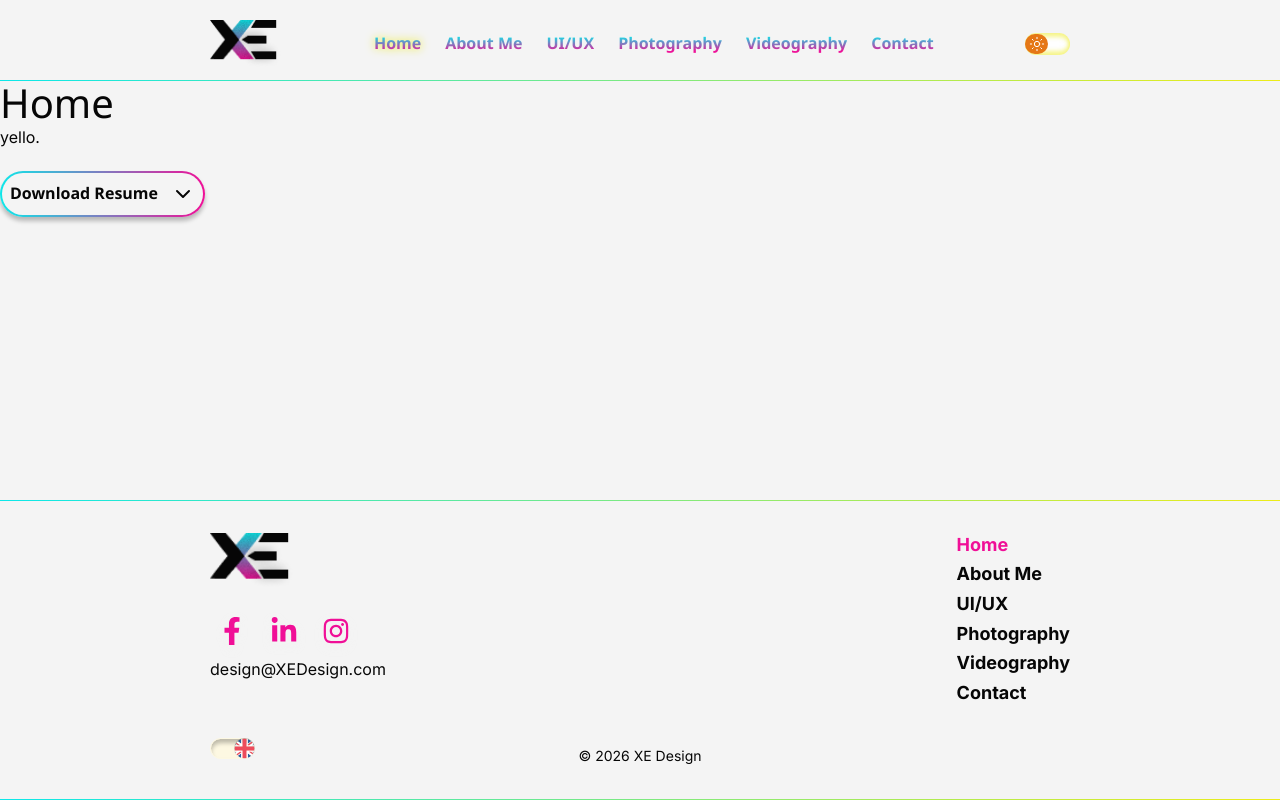
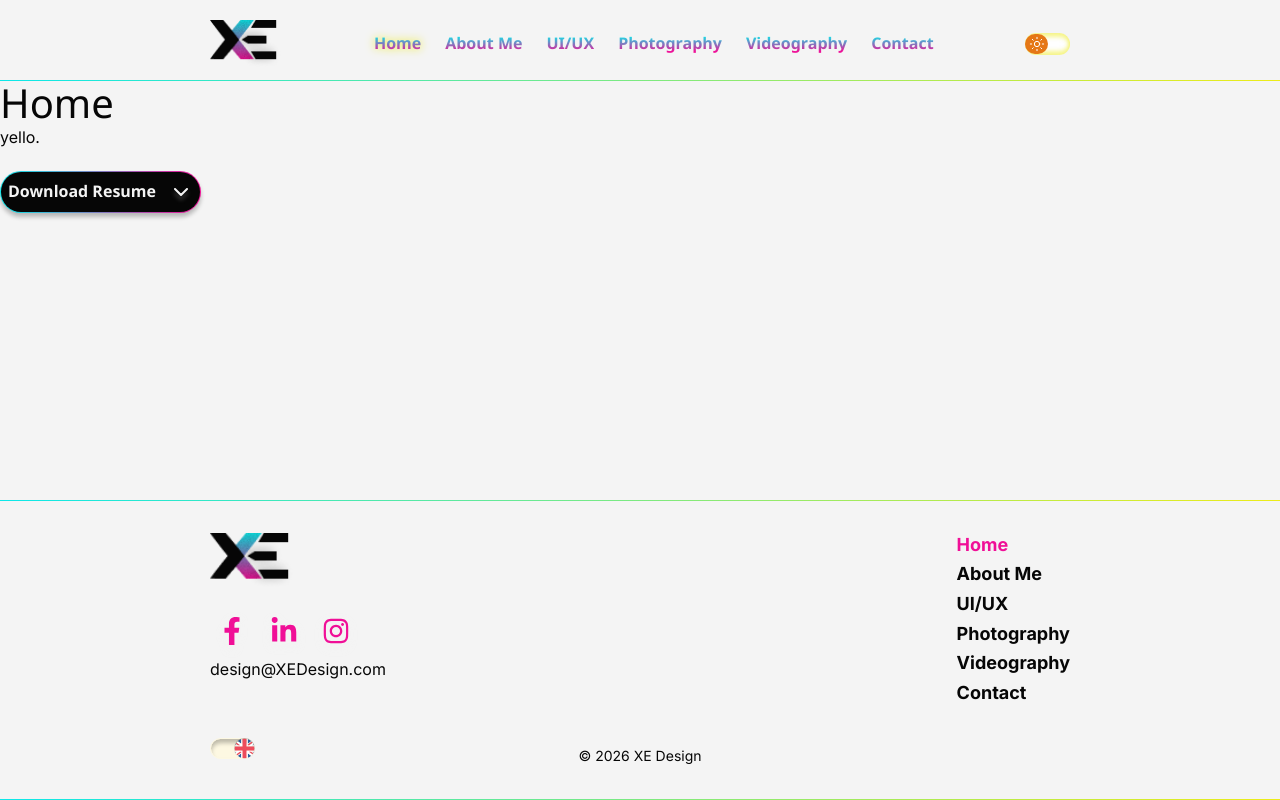
Before and after one commit to duct-tape-deployments/devin-portfolio, a React (Vite) app: page / in a window 1280 px wide. Built offline with nearby package versions, Linux system fonts and the light colour scheme; a web font is replaced by a local one.

Commit message:
fix(button): match secondary button states, stroke and chevron shadow to Figma

```diff
--- a/src/styles/tokens.css
+++ b/src/styles/tokens.css
@@ -104,6 +104,7 @@
   /* ---- Shadows / glow --------------------------------------------------- */
   --shadow-btn: 0px 4px 4px 0px var(--color-btn-shadow);
   --drop-shadow-icon: 0 4px 4px var(--color-paper-25); /*filter*/
+  --drop-shadow-btn-icon: 0 4px 2px var(--color-paper-25); /*filter*/
   --shadow-card: -2px -2px 18px 10px var(--color-paper-50);
   /* glow on hero images (pawPerfect, solarSmart, southsideBloom, ui-ux portfolio) */
   --shadow-glow-image: 2px -2px 6px var(--color-paper-50);
@@ -136,6 +137,13 @@
     rgba(13, 231, 233, 0.4) 0%,
     rgba(240, 15, 151, 0.4) 100%
   );
+
+  --background-image-gradient-outline-disabled: linear-gradient(
+    90deg,
+    rgba(13, 231, 233, 0.4) 0%,
+    rgba(240, 15, 151, 0.4) 100%
+  );
+  --btn-outline-disabled-foreground: var(--color-btn-solid-foreground);
 
   --color-focus: var(--color-magenta); /*outline*/
   --color-disabled: rgb(from var(--color-ink) r g b / 40%);
@@ -211,25 +219,40 @@
   }
 
   .btn-outline {
-    color: var(--color-foreground);
-
-    border: 2px solid transparent;
-
+    --btn-outline-border: var(--background-image-gradient-outline);
+    --btn-outline-fill: var(--color-btn-solid);
+    color: var(--color-btn-solid-foreground);
+    border: 1px solid transparent;
+    padding: calc(0.5625rem - 1px) calc(0.5rem - 1px);
     background:
-      linear-gradient(var(--color-background), var(--color-background)) padding-box,
-      var(--background-image-gradient-outline) border-box;
-
+      linear-gradient(var(--btn-outline-fill), var(--btn-outline-fill)) padding-box,
+      var(--btn-outline-border) border-box var(--btn-outline-fill);
     box-shadow: var(--shadow-btn);
   }
 
+  .btn-outline svg {
+    filter: drop-shadow(var(--drop-shadow-btn-icon));
+  }
+
   .btn-outline:hover:not(:disabled):not([aria-disabled='true']) {
-    background:
-      linear-gradient(var(--color-background), var(--color-background)) padding-box,
-      var(--background-image-gradient-outline-hover) border-box;
+    --btn-outline-border: var(--background-image-gradient-outline-hover);
+  }
+
+  .btn-outline:focus-visible {
+    --btn-outline-border: linear-gradient(var(--color-btn-solid), var(--color-btn-solid));
   }
 
   .btn-outline:active:not(:disabled):not([aria-disabled='true']) {
+    --btn-outline-border: var(--background-image-gradient-outline);
     box-shadow: var(--shadow-pressed);
+  }
+
+  .btn-outline:disabled,
+  .btn-outline[aria-disabled='true'] {
+    --btn-outline-fill: color-mix(in srgb, var(--color-btn-solid) 40%, var(--color-background));
+    --btn-outline-border: var(--background-image-gradient-outline-disabled);
+    color: var(--btn-outline-disabled-foreground);
+    opacity: 1;
   }
 
   .btn-icon {
@@ -291,6 +314,7 @@
   --color-field: #313131;
   --color-btn-shadow: var(--color-paper-25);
   --color-focus: var(--color-yellow);
+  --btn-outline-disabled-foreground: var(--color-disabled-foreground);
   --color-toggle-track: var(--color-ink);
   --color-toggle-icon: #000000;
   --color-toggle-knob: #428bc1;
```
